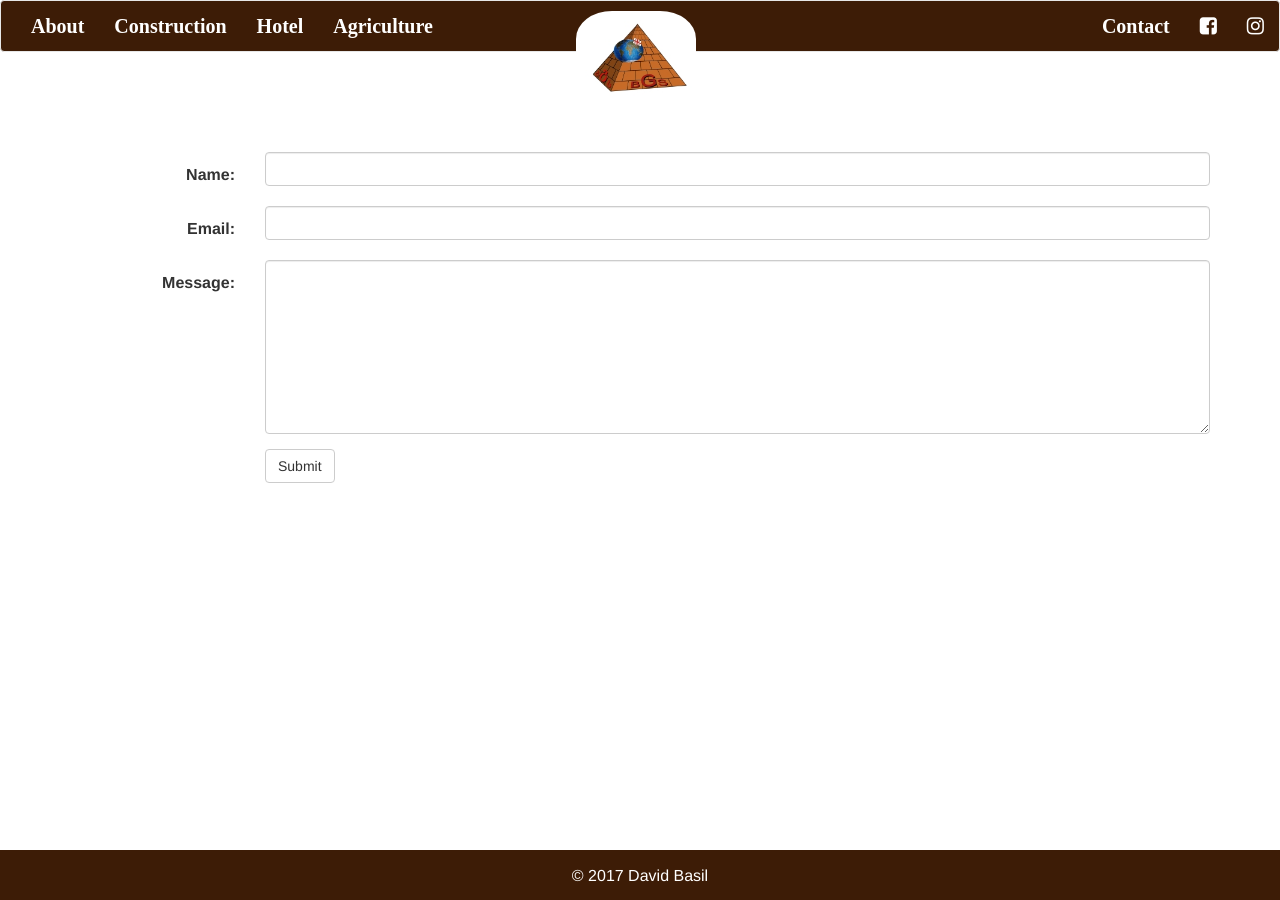
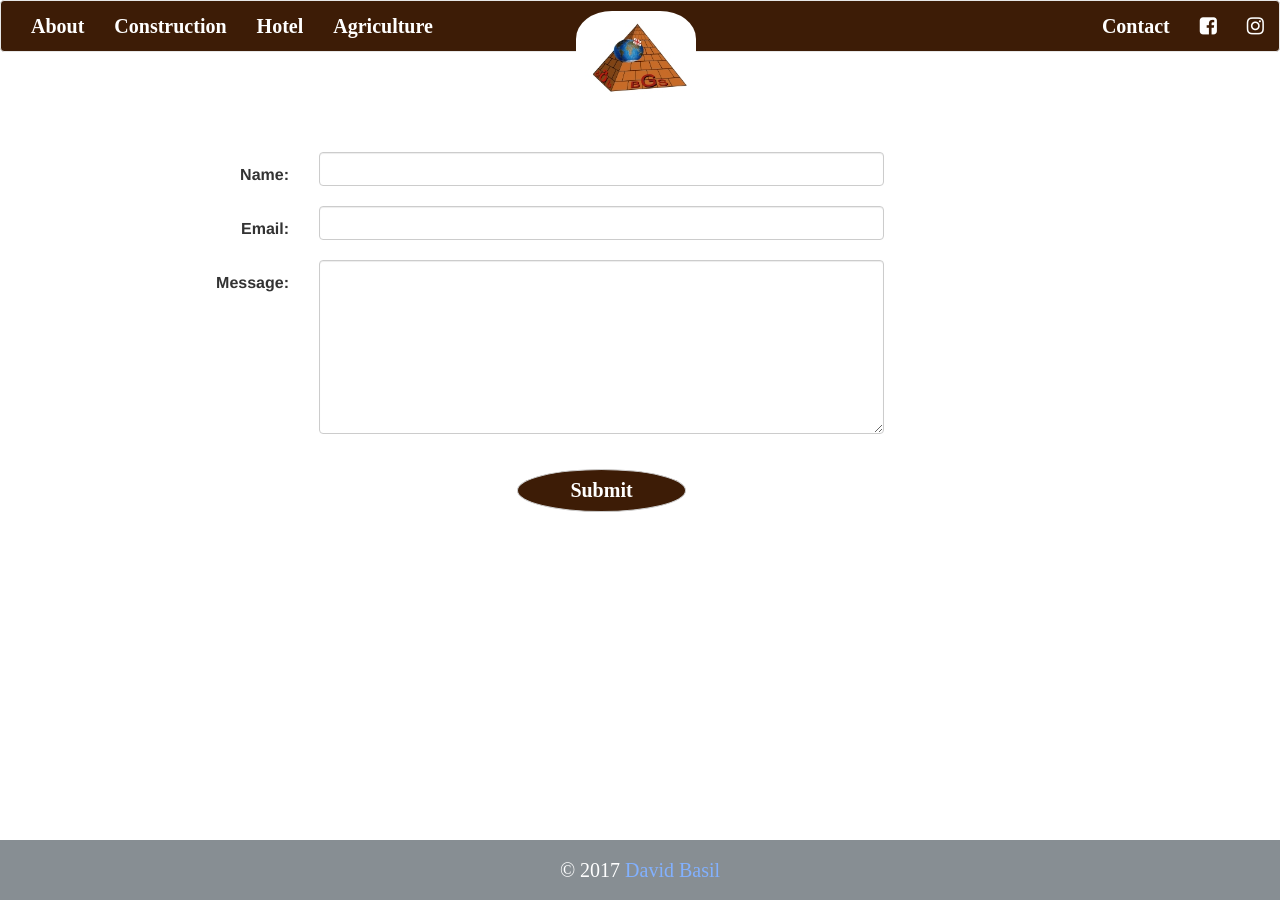
Before and after one commit to DavidBasil/basilon, a Jekyll site: the page built from contact.html, in a window 1280 px wide. Built offline with Jekyll 4.4.1, drawn with Linux system fonts in a browser that asks for light colours; nearby versions of some CDN libraries; some web fonts are replaced.

Commit message:
form styles

```diff
--- a/_includes/footer.html
+++ b/_includes/footer.html
@@ -1,5 +1,5 @@
 <footer class="footer text-center animated fadeIn">
 	<div class="container">
-		<p>&copy; <span class="date"></span> David Basil</p>
+		<p>&copy; <span class="date"></span> <a href="basildavid.com" target="_blank" id="myLink"> David Basil</a></p>
 	</div>
 </footer>
--- a/_includes/nav.html
+++ b/_includes/nav.html
@@ -13,7 +13,7 @@
 		</div>
 		<ul class="nav navbar-nav navbar-right">
 			<li><a href="{{site.baseurl}}/contact">Contact</a></li>
-			<li><a href="#"><i class="fa fa-facebook-square"></i></a></li>
+			<li><a href="https://www.facebook.com/basilonglobalservice/" target="_blank"><i class="fa fa-facebook-square"></i></a></li>
 			<li><a href="#"><i class="fa fa-instagram"></i></a></li>
 		</ul>
 	</div>
--- a/_layouts/default.html
+++ b/_layouts/default.html
@@ -10,7 +10,7 @@
 	<link rel="stylesheet" href="https://cdnjs.cloudflare.com/ajax/libs/animate.css/3.5.2/animate.min.css"/>
 	<link rel="stylesheet" href="{{site.baseurl}}/assets/css/style.css"/>
 </head>
-<body>
+<body class="animated fadeIn">
 
 {% include nav.html %}
 <div class="container">
--- a/assets/css/style.css
+++ b/assets/css/style.css
@@ -1,3 +1,4 @@
+/* todo: form styles */
 @import url('https://fonts.googleapis.com/css?family=Bellefair');
 
 body {
@@ -58,6 +59,30 @@ hr {
 	margin-top: 50px;
 }
 
+/* button */
+#submit-btn {
+	background-color: #3D1C06;
+	color: #fff;
+	font-family: 'Bellefair', serif;
+	font-size: 20px;
+	width: 30%;
+	border-radius: 50%;
+	font-weight: 600;
+	margin-top: 20px;
+}
+
+#submit-btn:hover {
+	color: #d3d01f;
+}
+
+/* form */
+@media (min-width: 600px){
+	#contact-form {
+		max-width: 60%;
+		margin-left: 130px;
+	}
+}
+
 /* carousel */
 .carousel {
 	box-shadow: 3px 3px 10px 10px #ccc;
@@ -67,11 +92,19 @@ hr {
 	position: fixed;
 	bottom: 0;
 	width: 100%;
-	height: 50px;
+	height: 60px;
 	background-color: #3d1c06;
 	color: #fff;
+	font-family: 'Bellefair', serif;
+	font-size: 20px;
+	background: rgba(122, 130, 136, 0.9);
 }
+
 
 .footer > div {
 	padding: 10px;
 }
+
+#myLink {
+	color: #82b1ff;
+}
--- a/construction.html
+++ b/construction.html
@@ -3,7 +3,7 @@ layout: default
 title: Construction
 ---
 <div class="row text-center"><!-- 1st row -->
-	<div class="col-md-6">
+	<div class="col-md-6 animated fadeInRight">
 		<h3 class="text-center">Tkvarcheli 5</h3>
 		<p>Lorem ipsum dolor sit amet, consectetur adipisicing elit, sed do eiusmod tempor incididunt ut labore et dolore magna aliqua. Ut enim ad minim veniam, quis nostrud exercitation ullamco laboris nisi ut aliquip ex ea commodo consequat. Duis aute irure dolor in reprehenderit in voluptate velit esse cillum dolore eu fugiat nulla pariatur. Excepteur sint occaecat cupidatat non proident, sunt in culpa qui officia deserunt mollit anim id est laborum.</p>
 	</div> <!-- /col -->
@@ -72,7 +72,7 @@ title: Construction
 <hr />
 
 <div class="row text-center"><!-- 3rd row -->
-	<div class="col-md-6">
+	<div class="col-md-6 animated fadeInRight">
 		<h3 class="text-center">Aleksidze 2</h3>
 		<p>Lorem ipsum dolor sit amet, consectetur adipisicing elit, sed do eiusmod tempor incididunt ut labore et dolore magna aliqua. Ut enim ad minim veniam, quis nostrud exercitation ullamco laboris nisi ut aliquip ex ea commodo consequat. Duis aute irure dolor in reprehenderit in voluptate velit esse cillum dolore eu fugiat nulla pariatur. Excepteur sint occaecat cupidatat non proident, sunt in culpa qui officia deserunt mollit anim id est laborum.</p>
 	</div> <!-- /col -->
--- a/contact.html
+++ b/contact.html
@@ -3,7 +3,7 @@ layout: default
 title: Contact
 ---
 
-<form id="contact-form" action="" method="post" class="form-horizontal">
+<form id="contact-form" action="" method="post" class="form-horizontal animated slideInUp">
 	<!-- name -->
 	<div class="form-group">
 		<label for="name" class="control-label col-sm-2">Name:</label>
@@ -27,8 +27,8 @@ title: Contact
 	</div>
 
 	<div class="form-group">
-		<div class="col-sm-offset-2 col-sm-10">
-			<button type="submit" class="btn btn-default">Submit</button>
+		<div class="col-sm-offset-2 col-sm-10 text-center">
+			<button type="submit" id="submit-btn" class="btn btn-default">Submit</button>
 		</div>
 	</div>
 
```
